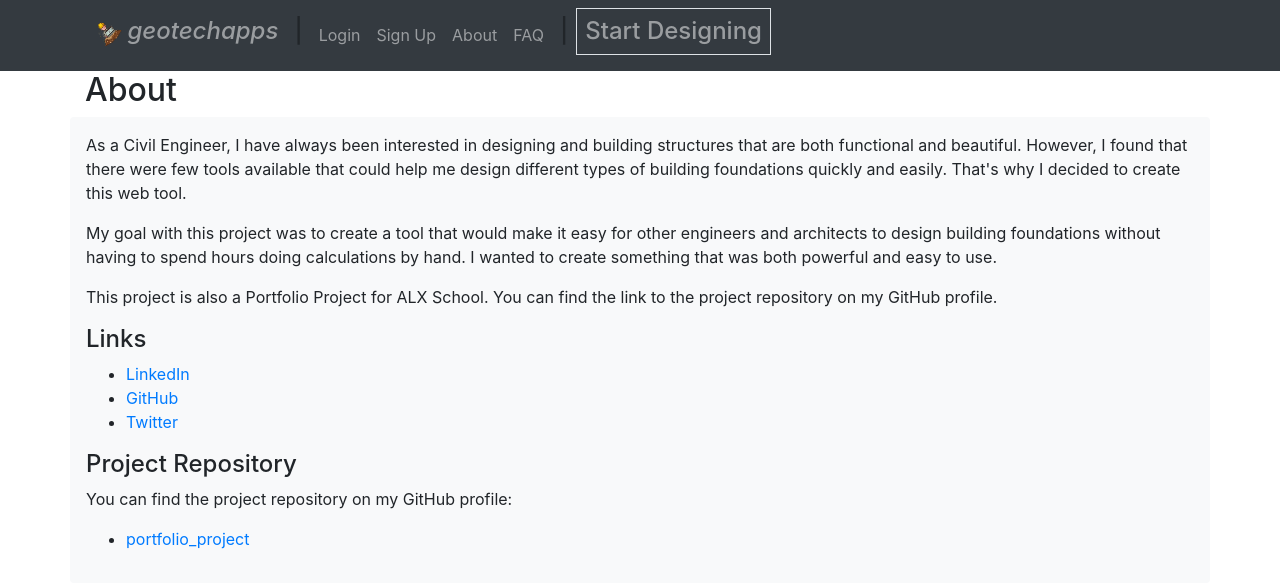
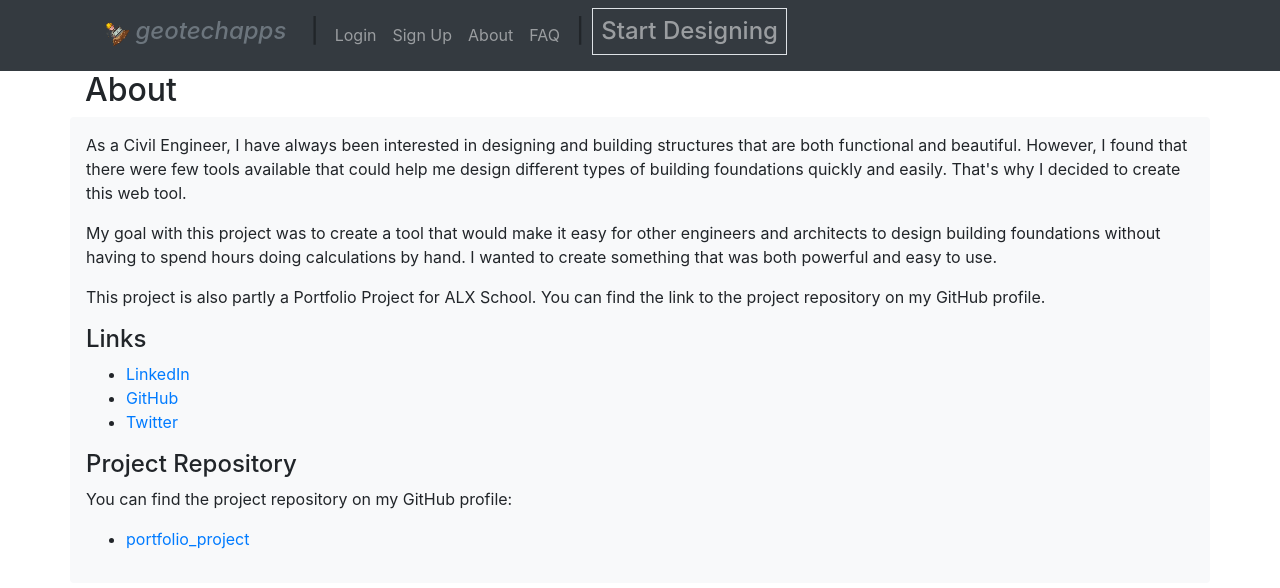
Before and after one commit to GideonAmhaG/portfolio_project, a Flask app: page /about in a window 1280 px wide. Shown: the top 588 px of the page. Run offline with Flask 3, Linux system fonts and the light colour scheme; some libraries are stand-ins or nearby versions.

Commit message:
finsihed ui improvement

```diff
--- a/website/templates/about.html
+++ b/website/templates/about.html
@@ -6,7 +6,7 @@
 
 <p>My goal with this project was to create a tool that would make it easy for other engineers and architects to design building foundations without having to spend hours doing calculations by hand. I wanted to create something that was both powerful and easy to use.</p>
 
-<p>This project is also a Portfolio Project for ALX School. You can find the link to the project repository on my GitHub profile.</p>
+<p>This project is also partly a Portfolio Project for ALX School. You can find the link to the project repository on my GitHub profile.</p>
 
 <h4>Links</h4>
 
--- a/website/templates/base.html
+++ b/website/templates/base.html
@@ -20,20 +20,20 @@
 <body>
 	<nav class="navbar navbar-expand-lg navbar-dark bg-dark">
 		<div class="container">
+			<a class="nav-item nav-link h4 font-italic text-secondary" id="index" href="/">
+				<img src="../static/logo.png" alt="Your Image" width="28" height="28" style="transform: rotate(-45deg);"> geotechapps
+			</a>
 			<button class="navbar-toggler" type="button" data-toggle="collapse" data-target="#navbar">
 				<span class="navbar-toggler-icon"></span>
 			</button>
 			<div class="collapse navbar-collapse" id="navbar">
 				<div class="navbar-nav d-lg-flex align-items-center">
-			  <a class="nav-item nav-link h4 font-italic" id="index" href="/">
-				<img src="../static/logo.png" alt="Your Image" width="28" height="28" style="transform: rotate(-45deg);"> geotechapps
-			  </a>
 				<span class="nav-item h4 mx-2">|</span>
 				{% if user.is_authenticated %}
 					<a class="nav-item nav-link" align="end" id="logout" href="/logout">Logout</a>
 				{% else %}
 					<a class="nav-item nav-link" id="login" href="/login">Login</a>
-				<a class="nav-item nav-link" id="signUp" href="/sign_up">Sign Up</a>
+					<a class="nav-item nav-link" id="sign-up" href="/sign-up">Sign Up</a>
 				{% endif %}
 				<a class="nav-item nav-link" id="about" href="/about">About</a>
 				<a class="nav-item nav-link" id="faq" href="/faq">FAQ</a>
--- a/website/templates/faq.html
+++ b/website/templates/faq.html
@@ -24,7 +24,6 @@
 		<li><p>Re-Bar diameter (mm): 12 - 32</p></li>
 	</ul>
 	<li><p>Inputting unrealistically large or small numbers (different from the ones mentioned above) results in the message "You have entered impractical inputs."</p></li>
-	<li><p>You need to log in to conduct advanced calculations.</p></li>
 	<li><p>Advanced calculations give more comprehensive results.</p></li>
 	<li><p>The effects of groundwater are neglected. Use for cases where groundwater has no effect on the foundation.</p></li>
 </ul>
```
Also changed, not shown: website/templates/result_adv.html (+15 -3 lines), 13 other files. Lines whose indentation alone changed are shown as unchanged.
